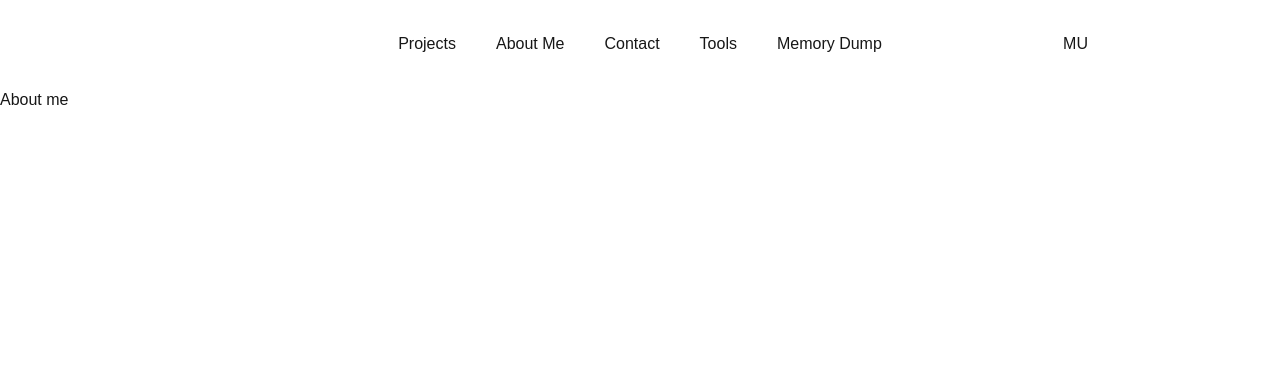
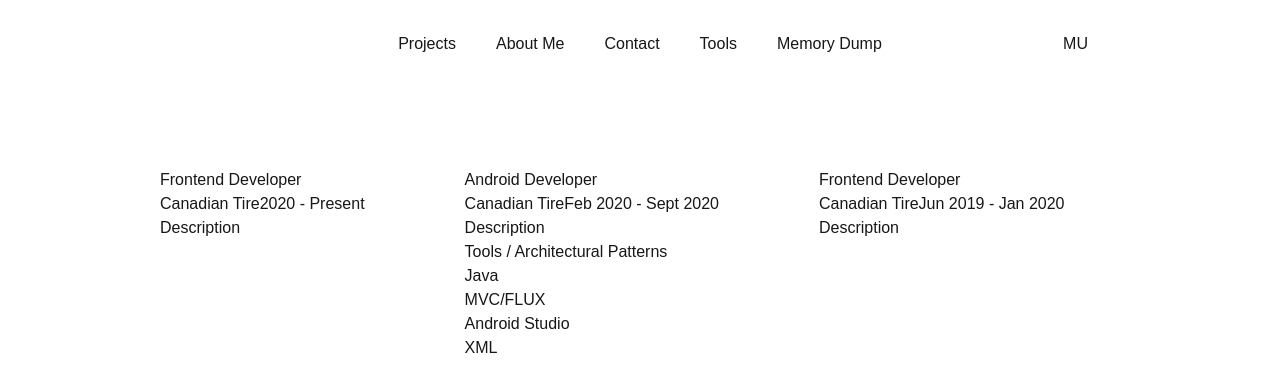
Before and after one commit to iceicles/portfolio, a Next.js app: page /about-me in a window 1280 px wide. Shown: the top 392 px of the page. Built offline with nearby package versions, Linux system fonts and the light colour scheme.

Commit message:
working on about me page

```diff
--- a/app/about-me/page.tsx
+++ b/app/about-me/page.tsx
@@ -1,7 +1,11 @@
-import React, { FC } from 'react';
+import MainSection from '../../containers/about-page/main-section';
 
-const About: FC<{}> = ({}) => {
-  return <div>About me</div>;
-};
-
-export default About;
+export default function About() {
+  return (
+    <>
+      <main className='m-auto w-[75%] mt-[10vh]'>
+        <MainSection />
+      </main>
+    </>
+  );
+}
--- /dev/null
+++ b/components/Card/AboutMeCard/index.tsx
@@ -0,0 +1,49 @@
+import React, { FC } from 'react';
+
+interface CardProps {
+  id?: number;
+  title: string;
+  description: string;
+  workplace: string;
+  yearsActive: string;
+  isTools?: boolean;
+  tools?: Array<string>;
+}
+
+const AboutMeCard: FC<CardProps> = ({
+  title,
+  description,
+  workplace,
+  yearsActive,
+  isTools,
+  tools,
+}) => {
+  return (
+    <>
+      <section className='border-white border-dotted border-3 border-light-blue-500'>
+        <div className='flex-col gap-[30%]'>
+          <h2>{title}</h2>
+          <div>
+            <span>{workplace}</span>
+            <span>{yearsActive}</span>
+          </div>
+        </div>
+        <div className=''>
+          <p>{description}</p>
+          {isTools && (
+            <>
+              <h3>Tools / Architectural Patterns</h3>
+              <ul>
+                {tools?.map((tool, _i) => (
+                  <li key={_i}>{tool}</li>
+                ))}
+              </ul>
+            </>
+          )}
+        </div>
+      </section>
+    </>
+  );
+};
+
+export default AboutMeCard;
--- a/containers/about-page/index.tsx
+++ /dev/null
@@ -1,7 +0,0 @@
-import React, { FC } from 'react';
-
-const AboutMe: FC<{}> = ({}) => {
-  return <div>About me</div>;
-};
-
-export default AboutMe;
--- /dev/null
+++ b/containers/about-page/main-section/constants.ts
@@ -0,0 +1,29 @@
+import { AboutMeCard } from "../../../types/AboutMeCard"
+
+
+export const AboutMeCards: AboutMeCard[] = [
+    {
+        id: 1,
+        title: 'Frontend Developer',
+        description: 'Description',
+        workplace: 'Canadian Tire',
+        yearsActive: '2020 - Present',
+    },
+    {
+        id: 2,
+        title: 'Android Developer',
+        description: 'Description',
+        workplace: 'Canadian Tire',
+        yearsActive: 'Feb 2020 - Sept 2020',
+        isTools: true,
+        tools: ['Java', 'MVC/FLUX', 'Android Studio', 'XML']
+    },
+    {
+        id: 3,
+        title: 'Frontend Developer',
+        description: 'Description',
+        workplace: 'Canadian Tire',
+        yearsActive: 'Jun 2019 - Jan 2020',
+    },
+
+]
--- /dev/null
+++ b/containers/about-page/main-section/index.tsx
@@ -0,0 +1,23 @@
+import AboutMeCard from '../../../components/Card/AboutMeCard';
+import { AboutMeCards } from './constants';
+
+const MainSection = () => {
+  return (
+    <div className='flex gap-[100px]'>
+      {AboutMeCards.map((card) => (
+        <div key={card.id}>
+          <AboutMeCard
+            title={card.title}
+            description={card.description}
+            workplace={card.workplace}
+            yearsActive={card.yearsActive}
+            isTools={card.isTools}
+            tools={card.tools}
+          />
+        </div>
+      ))}
+    </div>
+  );
+};
+
+export default MainSection;
--- a/containers/home-page/hero-section/ProfileHeading/ProfileHeading.tsx
+++ b/containers/home-page/hero-section/ProfileHeading/ProfileHeading.tsx
@@ -11,7 +11,7 @@ export const ProfileHeading = () => {
       </h2>
       <div className='mt-[calc(1.25rem*2)]'>
         <p className='text-[clamp(1.2rem,.6rem+2vw,1.8rem)] mb-[calc(1.5rem*2)]'>
-          I currently live in Toronto, Ontario, and work for&nbsp;
+          I currently live in Toronto, Ontario, and work for {}
           <Link
             href='https://www.canadiantire.ca/en.html'
             target='_blank'
@@ -19,7 +19,7 @@ export const ProfileHeading = () => {
           >
             Canadian Tire
           </Link>
-          &nbsp;as a frontend engineer
+          {} as a frontend engineer
         </p>
         <InfoSection />
       </div>
--- /dev/null
+++ b/types/AboutMeCard.ts
@@ -0,0 +1,9 @@
+export type AboutMeCard = {
+  id: number,
+  title: string,
+  description: string,
+  workplace: string,
+  yearsActive: string,
+  isTools?: boolean,
+  tools?: Array<string>,
+}
```
